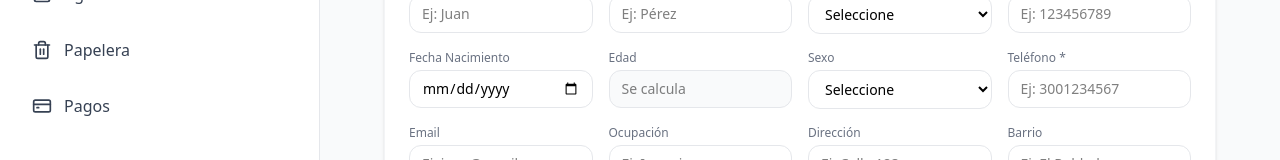
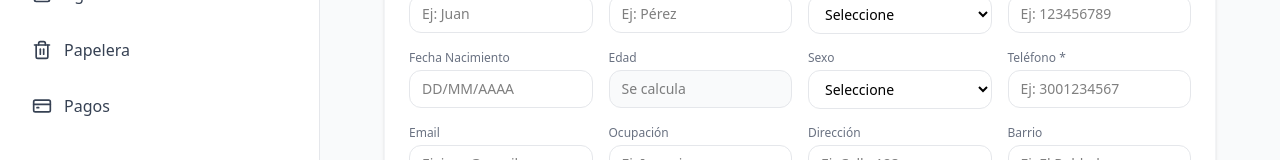
Before and after one commit to rueisp/clinica-dental-fastapi, a Next.js app in the folder frontend_nextjs/: page /pacientes/nuevo in a window 1280 px wide. Shown: the part 272-432 px from the top of the page. Built offline with nearby package versions, Linux system fonts and the light colour scheme; no server answers.

Commit message:
Fix: mascara de fecha de nacimiento y soporte para Android

```diff
--- a/frontend_nextjs/app/components/pacientes/TarjetaInfoPaciente.js
+++ b/frontend_nextjs/app/components/pacientes/TarjetaInfoPaciente.js
@@ -11,32 +11,66 @@ export default function TarjetaInfoPaciente({
   formData
 }) {
 
-  // Función para calcular edad
-  const calcularEdad = (fechaNacimiento) => {
-    if (!fechaNacimiento) return '';
+  // Función para calcular edad de forma segura desde DD/MM/YYYY sin desfases de zona horaria
+  const calcularEdadDesdeDMY = (fechaStr) => {
+    if (!fechaStr || !fechaStr.includes('/')) return '';
+    const partes = fechaStr.split('/');
+    if (partes.length !== 3) return '';
+
+    const dia = parseInt(partes[0], 10);
+    const mes = parseInt(partes[1], 10);
+    const anio = parseInt(partes[2], 10);
+
+    if (isNaN(dia) || isNaN(mes) || isNaN(anio) || partes[2].length < 4) return '';
+
     const hoy = new Date();
-    const fechaNac = new Date(fechaNacimiento);
-    let edad = hoy.getFullYear() - fechaNac.getFullYear();
-    const mes = hoy.getMonth() - fechaNac.getMonth();
-    if (mes < 0 || (mes === 0 && hoy.getDate() < fechaNac.getDate())) {
+    let edad = hoy.getFullYear() - anio;
+    const mesDiferencia = (hoy.getMonth() + 1) - mes;
+
+    if (mesDiferencia < 0 || (mesDiferencia === 0 && hoy.getDate() < dia)) {
       edad--;
     }
     return edad >= 0 ? edad : '';
   };
 
+  // Aplica la máscara automática DD/MM/YYYY mientras el usuario escribe
+  const aplicarMascaraFecha = (valor) => {
+    const numeros = valor.replace(/\D/g, '');
+    const corte = numeros.slice(0, 8);
+
+    if (corte.length <= 2) {
+      return corte;
+    }
+    if (corte.length <= 4) {
+      return `${corte.slice(0, 2)}/${corte.slice(2)}`;
+    }
+    return `${corte.slice(0, 2)}/${corte.slice(2, 4)}/${corte.slice(4)}`;
+  };
+
+  // Asegura que la fecha se muestre siempre como DD/MM/YYYY en el campo de texto
+  const obtenerFechaMostrar = (fecha) => {
+    if (!fecha) return '';
+    if (fecha.includes('-')) {
+      const [anio, mes, dia] = fecha.split('-');
+      return `${dia}/${mes}/${anio}`;
+    }
+    return fecha;
+  };
+
+  const handleFechaChange = (e) => {
+    const valorConMascara = aplicarMascaraFecha(e.target.value);
+    const nuevaEdad = calcularEdadDesdeDMY(valorConMascara);
+
+    if (onChange) {
+      onChange('fecha_nacimiento', valorConMascara);
+      onChange('edad', nuevaEdad);
+    }
+  };
+
   const handleChange = (e) => {
     const { name, value } = e.target;
-
-    if (name === 'fecha_nacimiento') {
-      const nuevaEdad = calcularEdad(value);
-      if (onChange) {
-        onChange(name, value);
-        onChange('edad', nuevaEdad);
-      }
-    } else {
-      if (onChange) {
-        onChange(name, value);
-      }
+    if (onChange) {
+      onChange(name, value);
     }
   };
 
@@ -246,11 +280,14 @@ export default function TarjetaInfoPaciente({
         <div>
           <label className="text-xs text-gray-500 block mb-1">Fecha Nacimiento</label>
           <input
-            type="date"
+            type="text"
             name="fecha_nacimiento"
-            value={data?.fecha_nacimiento ? data.fecha_nacimiento.split('/').reverse().join('-') : ''}
-            onChange={handleChange}
-            className="w-full px-3 py-2 border border-gray-200 rounded-xl focus:outline-none focus:ring-2 focus:ring-black/20 text-sm"
+            inputMode="numeric"
+            value={obtenerFechaMostrar(data?.fecha_nacimiento)}
+            onChange={handleFechaChange}
+            placeholder="DD/MM/AAAA"
+            maxLength="10"
+            className="w-full px-3 py-2 border border-gray-200 rounded-xl focus:outline-none focus:ring-2 focus:ring-black/20 text-sm bg-white"
           />
         </div>
         <div>
--- a/frontend_nextjs/app/pacientes/[id]/editar/page.js
+++ b/frontend_nextjs/app/pacientes/[id]/editar/page.js
@@ -120,7 +120,15 @@ export default function EditarPaciente() {
 
       campos.forEach(campo => {
         if (paciente[campo] !== undefined && paciente[campo] !== null) {
-            formData.append(campo, paciente[campo]);
+            let valor = paciente[campo];
+
+            // ✅ PUENTE SEGURO: Convertir DD/MM/YYYY a YYYY-MM-DD para el backend
+            if (campo === 'fecha_nacimiento' && typeof valor === 'string' && valor.includes('/')) {
+              const [dia, mes, anio] = valor.split('/');
+              valor = `${anio}-${mes}-${dia}`;
+            }
+
+            formData.append(campo, valor);
         }
       });
 
--- a/frontend_nextjs/app/pacientes/nuevo/page.js
+++ b/frontend_nextjs/app/pacientes/nuevo/page.js
@@ -60,14 +60,24 @@ export default function NuevoPaciente() {
     const textFields = Object.keys(formData);
 
     textFields.forEach(field => {
-      if (formData[field]) submitData.append(field, formData[field]);
+      if (formData[field]) {
+        let valor = formData[field];
+
+        // Convertir fecha_nacimiento de DD/MM/YYYY a YYYY-MM-DD para el backend
+        if (field === 'fecha_nacimiento' && typeof valor === 'string' && valor.includes('/')) {
+          const [dia, mes, anio] = valor.split('/');
+          valor = `${anio}-${mes}-${dia}`;
+        }
+
+        submitData.append(field, valor);
+      }
     });
 
     if (dentigramaBase64) submitData.append('dentigrama_canvas', dentigramaBase64);
     if (imagenFile) submitData.append('imagen_perfil', imagenFile);
 
     try {
-      const response = await authFetch(`${API_BASE_URL}/api/pacientes/`, {
+      const response = await authFetch(`${API_BASE_URL}/api/pacientes`, {
         method: 'POST',
         body: submitData
       });
```
